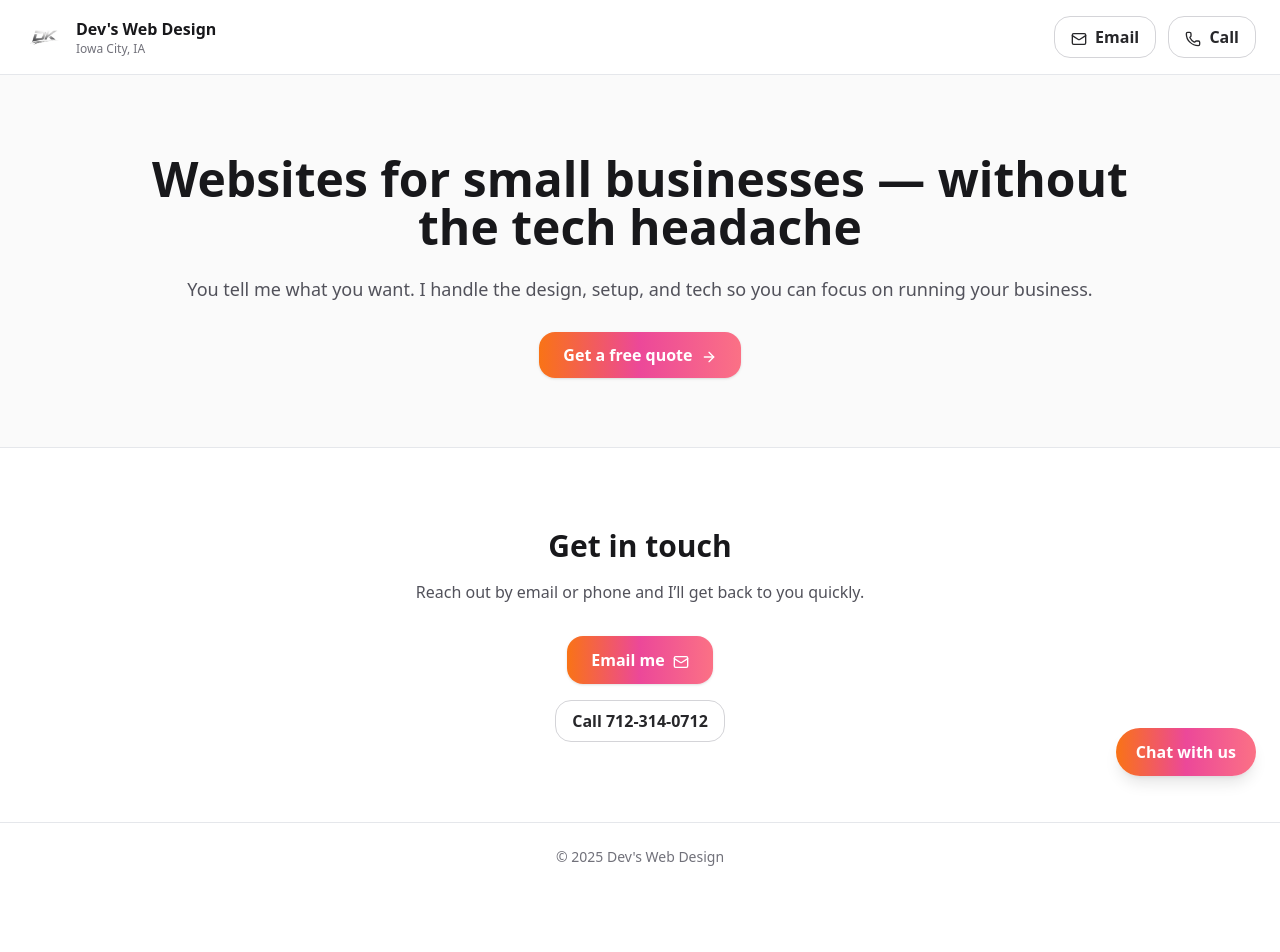
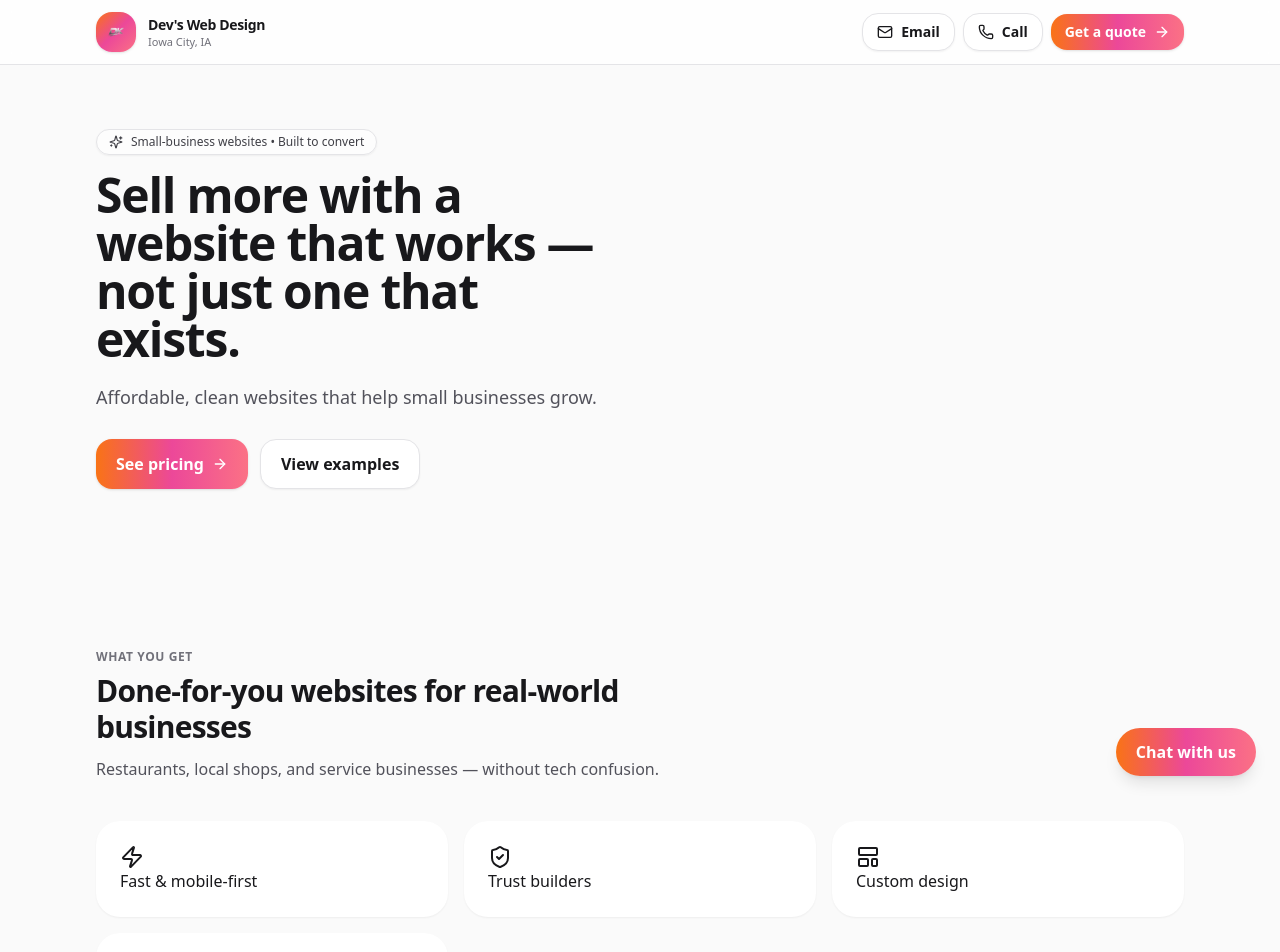
Before and after one commit to Kearndawg/Devs-webdesign, a React (Vite) app: page / in a window 1280 px wide. Shown: the top 952 px of the page. Before the commit the page ends 891 px from the top, so only its background shows below. Built offline with nearby package versions, Linux system fonts and the light colour scheme.

Commit message:
Update App.jsx

```diff
--- a/src/App.jsx
+++ b/src/App.jsx
@@ -1,29 +1,83 @@
-import React, { useMemo } from "react";
+import React, { useMemo, useState } from "react";
 import { motion } from "framer-motion";
 import {
+  Check,
+  Sparkles,
   ArrowRight,
   Phone,
   Mail,
+  Globe,
+  ShieldCheck,
+  Zap,
+  Wrench,
+  LayoutTemplate,
 } from "lucide-react";
 
 const BRAND = {
   name: "Dev's Web Design",
+  tagline: "Affordable, clean websites that help small businesses grow.",
   city: "Iowa City, IA",
   email: "devs.web.design@gmail.com",
   phone: "712-314-0712",
 };
 
-function Button({ children, href, variant = "primary" }) {
-  const styles = {
+const ACCENT = "from-orange-500 via-pink-500 to-rose-400";
+
+function classNames(...c) {
+  return c.filter(Boolean).join(" ");
+}
+
+function Pill({ children }) {
+  return (
+    <span className="inline-flex items-center gap-2 rounded-full border border-zinc-200 bg-white/70 px-3 py-1 text-xs font-medium text-zinc-700 shadow-sm">
+      <Sparkles className="h-3.5 w-3.5" />
+      {children}
+    </span>
+  );
+}
+
+function Button({ children, href, variant = "primary", size = "md" }) {
+  const base =
+    "inline-flex items-center justify-center gap-2 rounded-2xl font-semibold transition focus:outline-none";
+  const sizes = {
+    sm: "px-3.5 py-2 text-sm",
+    md: "px-4.5 py-2.5 text-sm",
+    lg: "px-5 py-3 text-base",
+  };
+  const variants = {
     primary:
-      "bg-gradient-to-r from-orange-500 via-pink-500 to-rose-400 text-white px-6 py-3 rounded-2xl font-semibold shadow hover:opacity-90",
+      "bg-gradient-to-r from-orange-500 via-pink-500 to-rose-400 text-white shadow hover:opacity-90",
     secondary:
-      "border border-zinc-300 text-zinc-800 px-4 py-2 rounded-2xl font-semibold hover:bg-zinc-100",
+      "bg-white text-zinc-900 border border-zinc-200 shadow-sm hover:bg-zinc-50",
   };
+
   return (
-    <a href={href} className={styles[variant]}>
+    <a href={href} className={classNames(base, sizes[size], variants[variant])}>
       {children}
     </a>
+  );
+}
+
+function Section({ id, eyebrow, title, desc, children }) {
+  return (
+    <section id={id} className="scroll-mt-24">
+      <div className="mx-auto max-w-6xl px-4 sm:px-6 lg:px-8">
+        <div className="mb-10 max-w-2xl">
+          {eyebrow && (
+            <p className="text-xs font-semibold uppercase tracking-wider text-zinc-500">
+              {eyebrow}
+            </p>
+          )}
+          {title && (
+            <h2 className="mt-2 text-2xl font-extrabold tracking-tight text-zinc-900 sm:text-3xl">
+              {title}
+            </h2>
+          )}
+          {desc && <p className="mt-3 text-base text-zinc-600">{desc}</p>}
+        </div>
+        {children}
+      </div>
+    </section>
   );
 }
 
@@ -33,82 +87,108 @@ export default function App() {
   return (
     <div className="min-h-screen bg-zinc-50 text-zinc-900">
       {/* Header */}
-      <header className="border-b bg-white px-6 py-4 flex justify-between items-center">
-        <div className="flex items-center gap-3">
-          {/* LOGO FROM PUBLIC FOLDER */}
-          <img
-            src="/logo.png"
-            alt="Dev's Web Design logo"
-            className="h-10 w-auto object-contain"
-          />
-          <div>
-            <div className="font-bold">{BRAND.name}</div>
-            <div className="text-xs text-zinc-500">{BRAND.city}</div>
+      <header className="sticky top-0 z-50 border-b border-zinc-200 bg-white/80 backdrop-blur">
+        <div className="mx-auto flex max-w-6xl items-center justify-between px-4 py-3 sm:px-6 lg:px-8">
+          <a href="#" className="flex items-center gap-3">
+            <div
+              className={classNames(
+                "grid h-10 w-10 place-items-center rounded-2xl bg-gradient-to-br",
+                ACCENT,
+                "text-white shadow"
+              )}
+            >
+              <img src="/logo.png" alt="Dev's Web Design logo" className="h-6 w-auto" />
             </div>
+            <div className="leading-tight">
+              <div className="text-sm font-extrabold tracking-tight">{BRAND.name}</div>
+              <div className="text-[11px] text-zinc-500">{BRAND.city}</div>
             </div>
+          </a>
 
-        <div className="flex gap-3">
-          <Button href={mailto} variant="secondary">
-            <Mail className="inline h-4 w-4 mr-1" /> Email
+          <div className="flex items-center gap-2">
+            <Button href={mailto} variant="secondary" size="sm">
+              <Mail className="h-4 w-4" /> Email
             </Button>
-          <Button
-            href={`tel:${BRAND.phone.replace(/[^0-9]/g, "")}`}
-            variant="secondary"
-          >
-            <Phone className="inline h-4 w-4 mr-1" /> Call
+            <Button href={`tel:${BRAND.phone.replace(/[^0-9]/g, "")}`} variant="secondary" size="sm">
+              <Phone className="h-4 w-4" /> Call
             </Button>
+            <Button href="#contact" size="sm">
+              Get a quote <ArrowRight className="h-4 w-4" />
+            </Button>
+          </div>
         </div>
       </header>
 
       {/* Hero */}
-      <main className="px-6 py-20 max-w-5xl mx-auto text-center">
+      <main className="mx-auto max-w-6xl px-4 pt-16 sm:px-6 lg:px-8">
+        <div className="grid gap-10 lg:grid-cols-2 lg:items-center">
+          <div>
+            <Pill>Small-business websites • Built to convert</Pill>
             <motion.h1
-          initial={{ opacity: 0, y: 20 }}
+              initial={{ opacity: 0, y: 10 }}
               animate={{ opacity: 1, y: 0 }}
-          className="text-4xl sm:text-5xl font-extrabold mb-6"
+              className="mt-4 text-4xl font-extrabold tracking-tight sm:text-5xl"
             >
-          Websites for small businesses — without the tech headache
+              Sell more with a website that works — not just one that exists.
             </motion.h1>
-
-        <p className="text-zinc-600 mb-10 text-lg">
-          You tell me what you want. I handle the design, setup, and tech so you
-          can focus on running your business.
-        </p>
-
-        <Button href="#contact">
-          Get a free quote <ArrowRight className="inline h-4 w-4 ml-1" />
+            <p className="mt-5 text-lg text-zinc-600">{BRAND.tagline}</p>
+            <div className="mt-7 flex gap-3">
+              <Button href="#pricing" size="lg">
+                See pricing <ArrowRight className="h-4 w-4" />
               </Button>
-      </main>
-
-      {/* Contact */}
-      <section id="contact" className="px-6 py-20 bg-white border-t">
-        <div className="max-w-xl mx-auto text-center">
-          <h2 className="text-3xl font-extrabold mb-4">Get in touch</h2>
-          <p className="text-zinc-600 mb-8">
-            Reach out by email or phone and I’ll get back to you quickly.
-          </p>
-          <div className="flex flex-col gap-4 items-center">
-            <Button href={mailto}>
-              Email me <Mail className="inline h-4 w-4 ml-1" />
-            </Button>
-            <Button
-              href={`tel:${BRAND.phone.replace(/[^0-9]/g, "")}`}
-              variant="secondary"
-            >
-              Call {BRAND.phone}
+              <Button href="#work" variant="secondary" size="lg">
+                View examples
               </Button>
             </div>
           </div>
-      </section>
+        </div>
+      </main>
+
+      {/* Services */}
+      <div className="mt-24 py-16">
+        <Section
+          id="services"
+          eyebrow="What you get"
+          title="Done-for-you websites for real-world businesses"
+          desc="Restaurants, local shops, and service businesses — without tech confusion."
+        >
+          <div className="grid gap-4 md:grid-cols-2 lg:grid-cols-3">
+            <div className="rounded-3xl bg-white p-6 shadow-sm"><Zap /> Fast & mobile-first</div>
+            <div className="rounded-3xl bg-white p-6 shadow-sm"><ShieldCheck /> Trust builders</div>
+            <div className="rounded-3xl bg-white p-6 shadow-sm"><LayoutTemplate /> Custom design</div>
+            <div className="rounded-3xl bg-white p-6 shadow-sm"><Wrench /> Easy updates</div>
+          </div>
+        </Section>
+      </div>
+
+      {/* Pricing */}
+      <div className="py-16 bg-white">
+        <Section id="pricing" eyebrow="Packages" title="Simple pricing">
+          <div className="grid gap-4 lg:grid-cols-3">
+            <div className="rounded-3xl border p-6">Starter — $299</div>
+            <div className="rounded-3xl border p-6">Growth — $499</div>
+            <div className="rounded-3xl border p-6">Pro — $1299</div>
+          </div>
+        </Section>
+      </div>
+
+      {/* Contact */}
+      <div className="py-16" id="contact">
+        <Section eyebrow="Get a quote" title="Tell me what you need">
+          <Button href={mailto} size="lg">
+            Email me <Mail className="h-4 w-4" />
+          </Button>
+        </Section>
+      </div>
 
       {/* Footer */}
-      <footer className="border-t bg-white py-6 text-center text-sm text-zinc-500">
+      <footer className="border-t bg-white py-10 text-center text-sm text-zinc-500">
         © {new Date().getFullYear()} {BRAND.name}
       </footer>
 
-      {/* Chat Button */}
+      {/* Chat */}
       <div className="fixed bottom-6 right-6">
-        <div className="bg-gradient-to-r from-orange-500 via-pink-500 to-rose-400 text-white px-5 py-3 rounded-full shadow-lg font-semibold cursor-pointer">
+        <div className="bg-gradient-to-r from-orange-500 via-pink-500 to-rose-400 text-white px-5 py-3 rounded-full shadow-lg font-semibold">
           Chat with us
         </div>
       </div>
```
Lines whose indentation alone changed are shown as unchanged.
